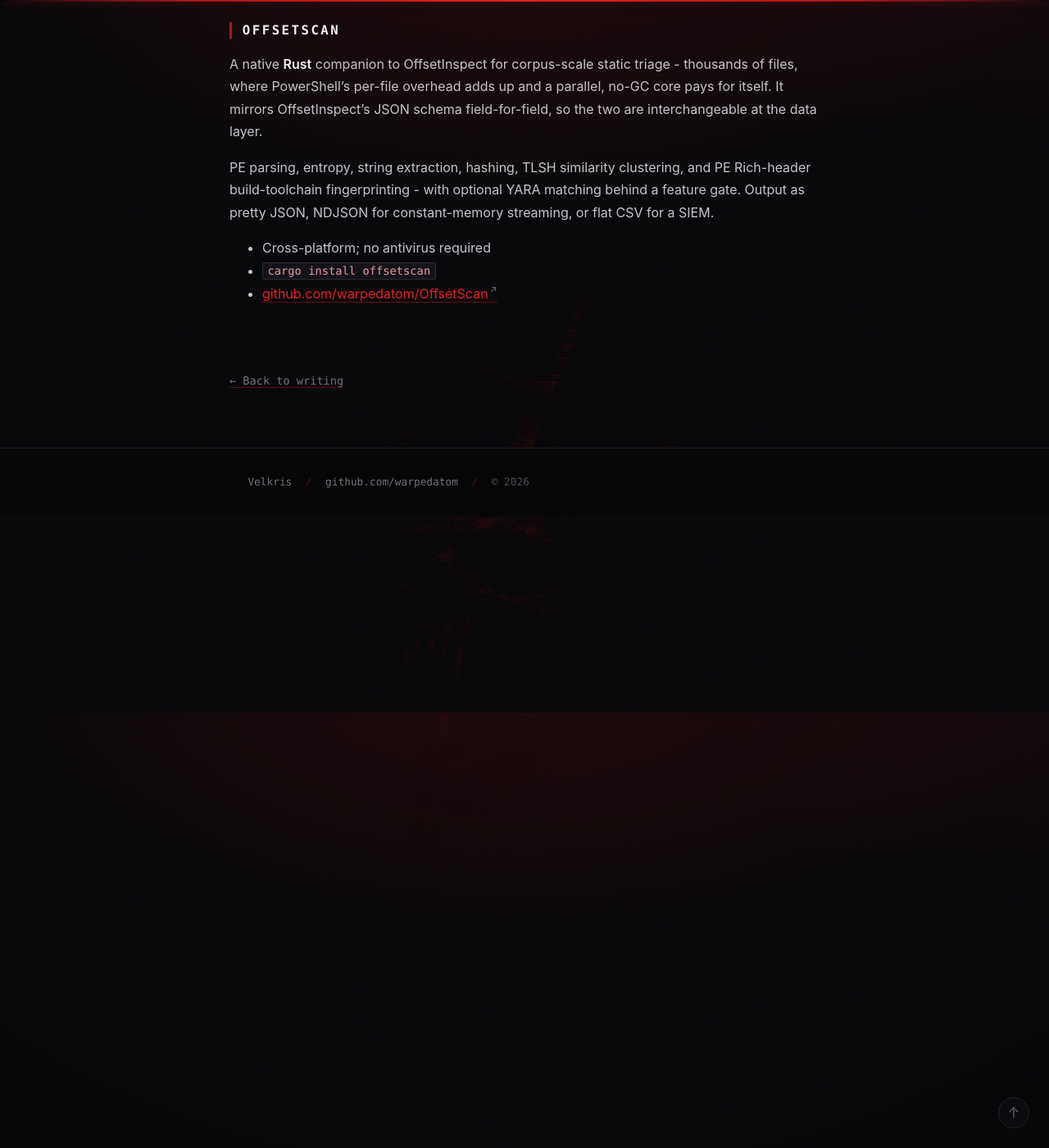
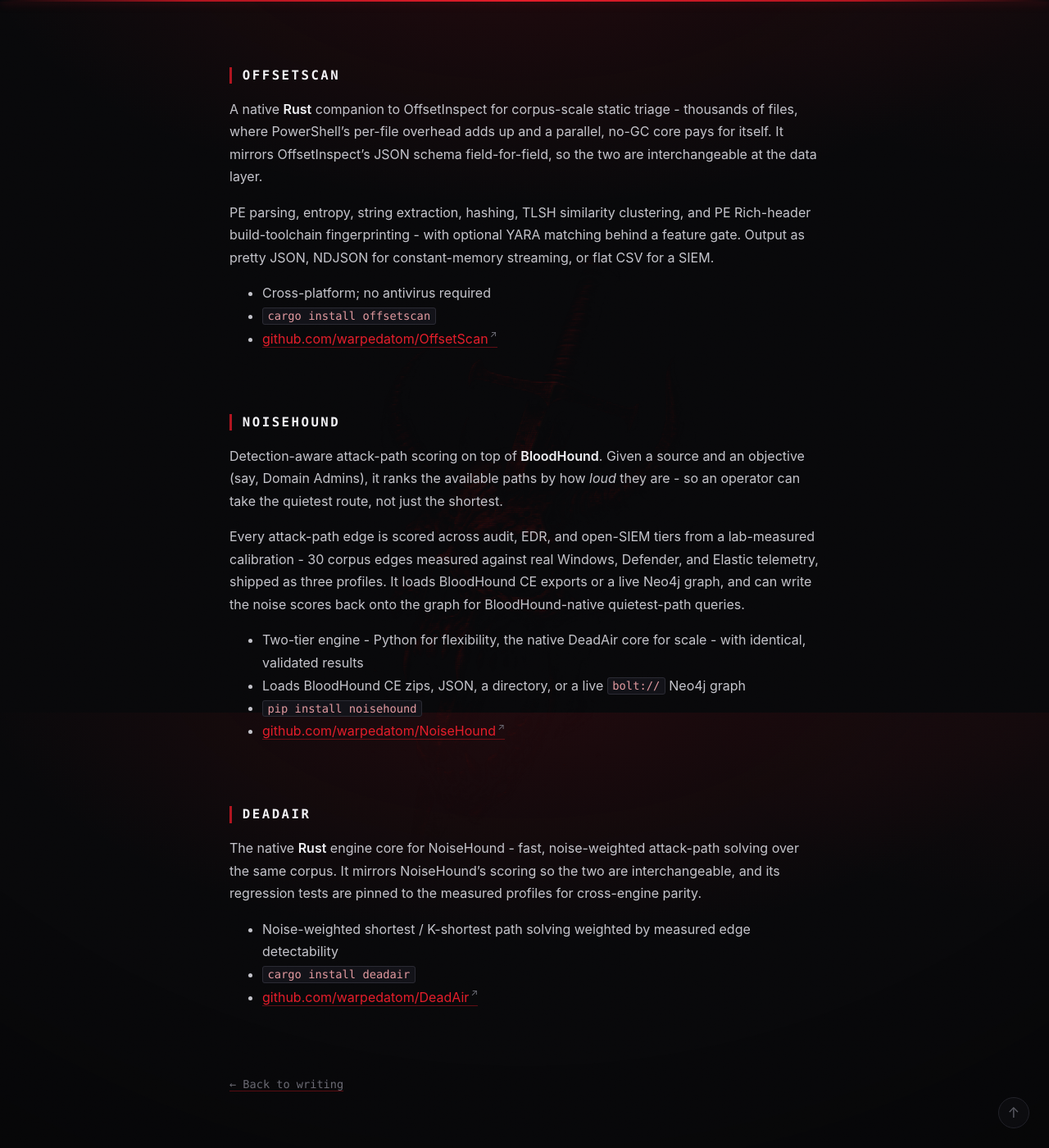
Before and after one commit to warpedatom/warpedatom.github.io, a Jekyll site: the page built from projects.md, in a window 1280 px wide and 1400 px high, scrolled down 931 px. Shown: the whole window at 82% size. Built offline with Jekyll 4.4.1, drawn with Linux system fonts in a browser that asks for light colours; comment, search, counter and statistics services are not loaded; some of the changed text lies outside the part shown.

Commit message:
projects: add NoiseHound + DeadAir

```diff
--- a/projects.md
+++ b/projects.md
@@ -2,15 +2,18 @@
 layout: page
 title: Projects
 permalink: /projects/
-description: "Open-source defensive security tooling - OffsetInspect and OffsetScan."
-last_modified_at: 2026-07-28
+description: "Open-source security tooling - OffsetInspect, OffsetScan, NoiseHound, and DeadAir."
+last_modified_at: 2026-08-10
 ---
 
 # Projects
 
-Open-source tooling I build for detection engineering and malware triage. Both
-are read-only by design - they analyze binaries and detection behavior without
-ever disabling or reconfiguring endpoint protection.
+Open-source tooling I build for detection engineering, malware triage, and
+detection-aware offense. Two pairings, each a front-end plus a native Rust
+engine: **OffsetInspect / OffsetScan** for detection-boundary and binary analysis
+(read-only - they never disable or reconfigure endpoint protection), and
+**NoiseHound / DeadAir** for scoring BloodHound attack paths by how detectable
+they are.
 
 ## OffsetInspect
 
@@ -49,3 +52,35 @@
 - [github.com/warpedatom/OffsetScan](https://github.com/warpedatom/OffsetScan)
 
 <div class="gh-stats" data-repo="warpedatom/OffsetScan" aria-label="Live GitHub stats for OffsetScan"></div>
+
+## NoiseHound
+
+Detection-aware attack-path scoring on top of **BloodHound**. Given a source and
+an objective (say, Domain Admins), it ranks the available paths by how *loud*
+they are - so an operator can take the quietest route, not just the shortest.
+
+Every attack-path edge is scored across audit, EDR, and open-SIEM tiers from a
+lab-measured calibration - 30 corpus edges measured against real Windows,
+Defender, and Elastic telemetry, shipped as three profiles. It loads BloodHound
+CE exports or a live Neo4j graph, and can write the noise scores back onto the
+graph for BloodHound-native quietest-path queries.
+
+- Two-tier engine - Python for flexibility, the native DeadAir core for scale - with identical, validated results
+- Loads BloodHound CE zips, JSON, a directory, or a live `bolt://` Neo4j graph
+- `pip install noisehound`
+- [github.com/warpedatom/NoiseHound](https://github.com/warpedatom/NoiseHound)
+
+<div class="gh-stats" data-repo="warpedatom/NoiseHound" aria-label="Live GitHub stats for NoiseHound"></div>
+
+## DeadAir
+
+The native **Rust** engine core for NoiseHound - fast, noise-weighted attack-path
+solving over the same corpus. It mirrors NoiseHound's scoring so the two are
+interchangeable, and its regression tests are pinned to the measured profiles for
+cross-engine parity.
+
+- Noise-weighted shortest / K-shortest path solving weighted by measured edge detectability
+- `cargo install deadair`
+- [github.com/warpedatom/DeadAir](https://github.com/warpedatom/DeadAir)
+
+<div class="gh-stats" data-repo="warpedatom/DeadAir" aria-label="Live GitHub stats for DeadAir"></div>
```
